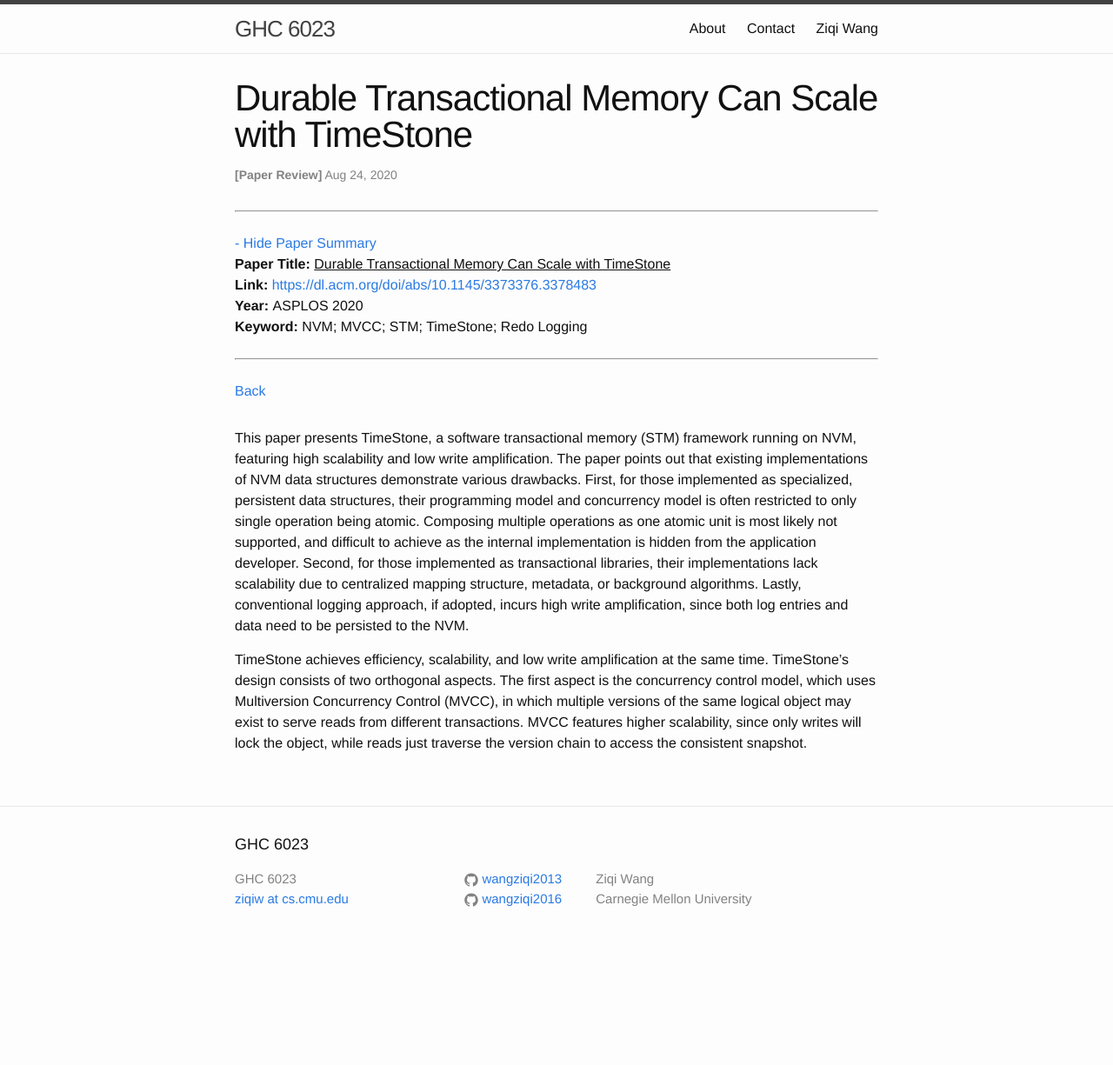
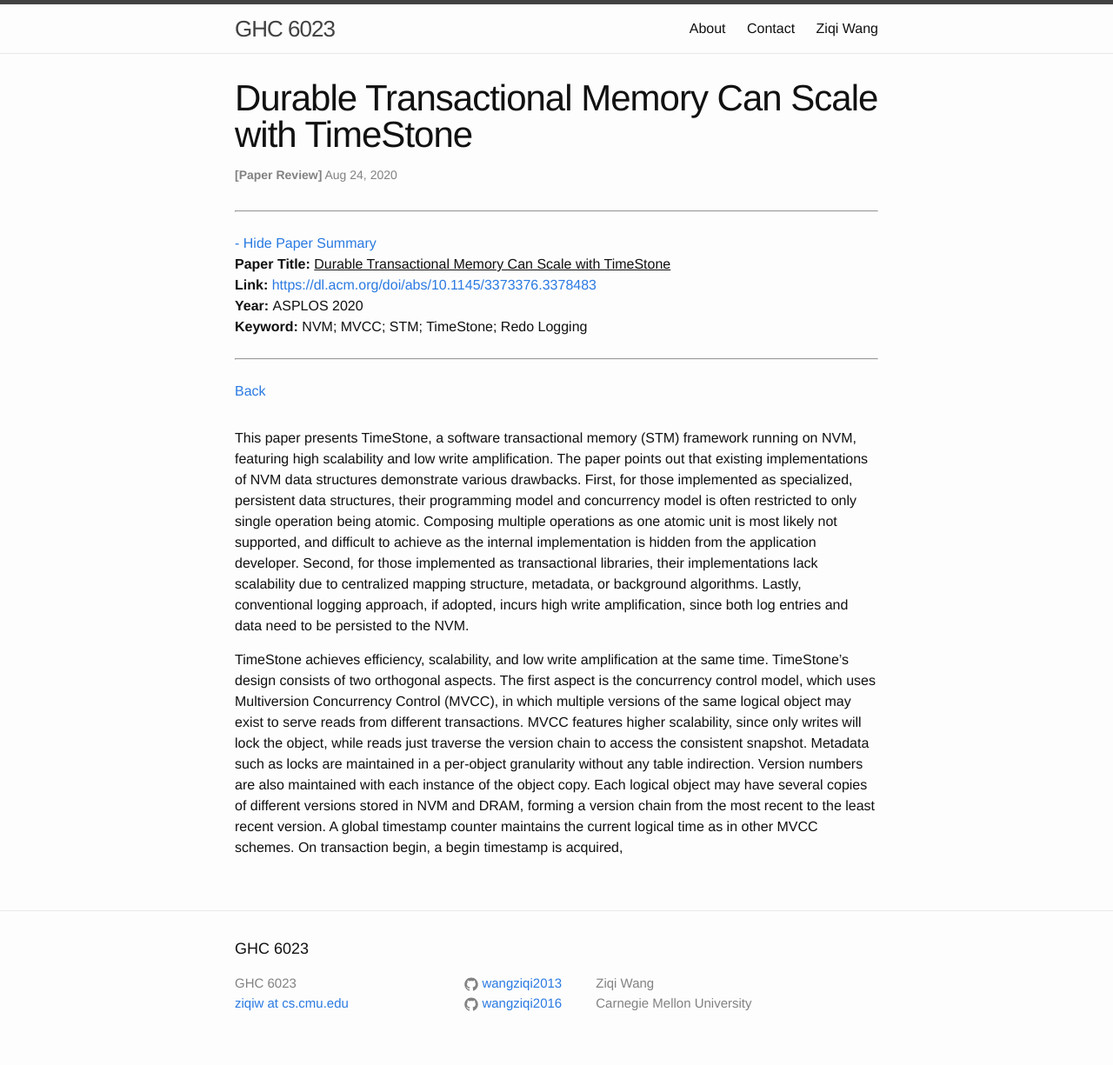
Before and after one commit to wangziqi2013/wangziqi2013.github.io, a Jekyll site: the page built from _posts/2020-08-24-timestone.markdown, in a window 1280 px wide. Shown: the whole page at 87% size. Built offline with Jekyll 4.4.1, drawn with Linux system fonts in a browser that asks for light colours; before the commit the page ends 1105 px from its top, so only the background shows below that.

Commit message:
Adding metadata

```diff
--- a/_posts/2020-08-24-timestone.markdown
+++ b/_posts/2020-08-24-timestone.markdown
@@ -29,3 +29,9 @@ of two orthogonal aspects. The first aspect is the concurrency control model, wh
 (MVCC), in which multiple versions of the same logical object may exist to serve reads from different transactions.
 MVCC features higher scalability, since only writes will lock the object, while reads just traverse the version chain
 to access the consistent snapshot.
+Metadata such as locks are maintained in a per-object granularity without any table indirection.
+Version numbers are also maintained with each instance of the object copy.
+Each logical object may have several copies of different versions stored in NVM and DRAM, forming a version chain from
+the most recent to the least recent version.
+A global timestamp counter maintains the current logical time as in other MVCC schemes.
+On transaction begin, a begin timestamp is acquired,
```
